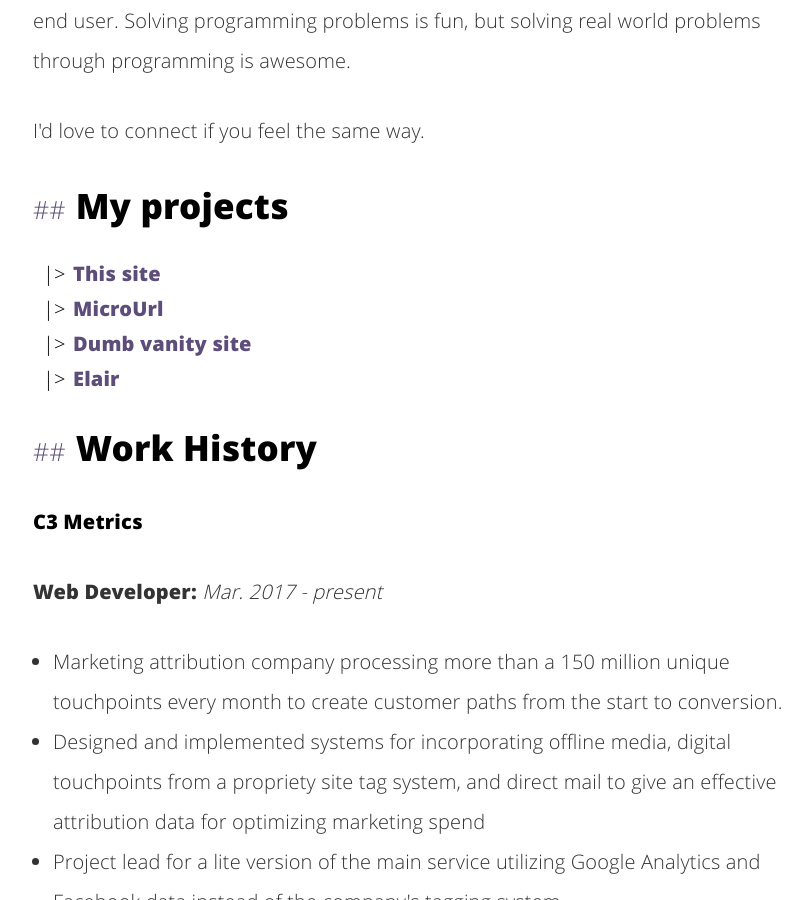
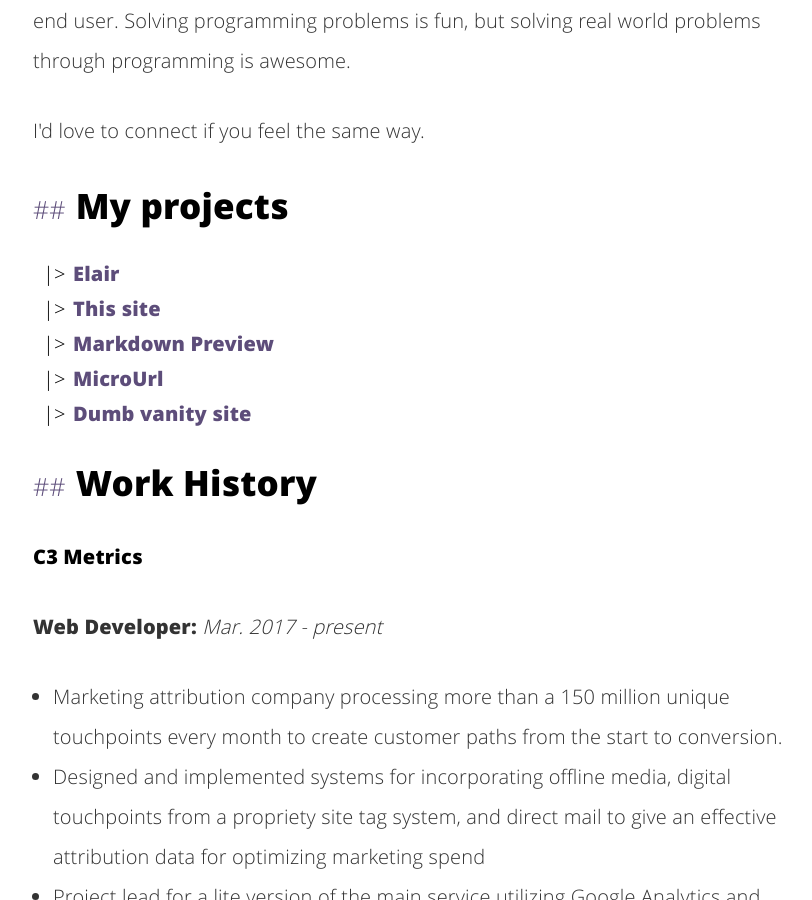
Before and after one commit to mattmatters/personal_site, a Jekyll site: the page built from about.html, in a window 1280 px wide and 900 px high, scrolled down 676 px. Shown: the whole window, without its empty margins (227-1039 px from the left). Built offline with Jekyll 4.4.1, drawn with Linux system fonts in a browser that asks for light colours.

Commit message:
Added an additional project

```diff
--- a/_config.yml
+++ b/_config.yml
@@ -38,13 +38,15 @@
     url: /about
 # projects in header index
 projects:
+  - name: Elair
+    url: https://github.com/mattmatters/elair
   - name: This site
     url: https://github.com/mattmatters/mattmatters.github.io
+  - name: Markdown Preview
+    url: https://github.com/mattmatters/markdownPreview
   - name: MicroUrl
     url: https://github.com/mattmatters/microURL
   - name: Dumb vanity site
     url: http://themattersofmatt.com
-  - name: Elair
-    url: https://github.com/mattmatters/elair
 # exclude my node related stuff
 exclude: ['package.json', 'src', 'node_modules']
```
